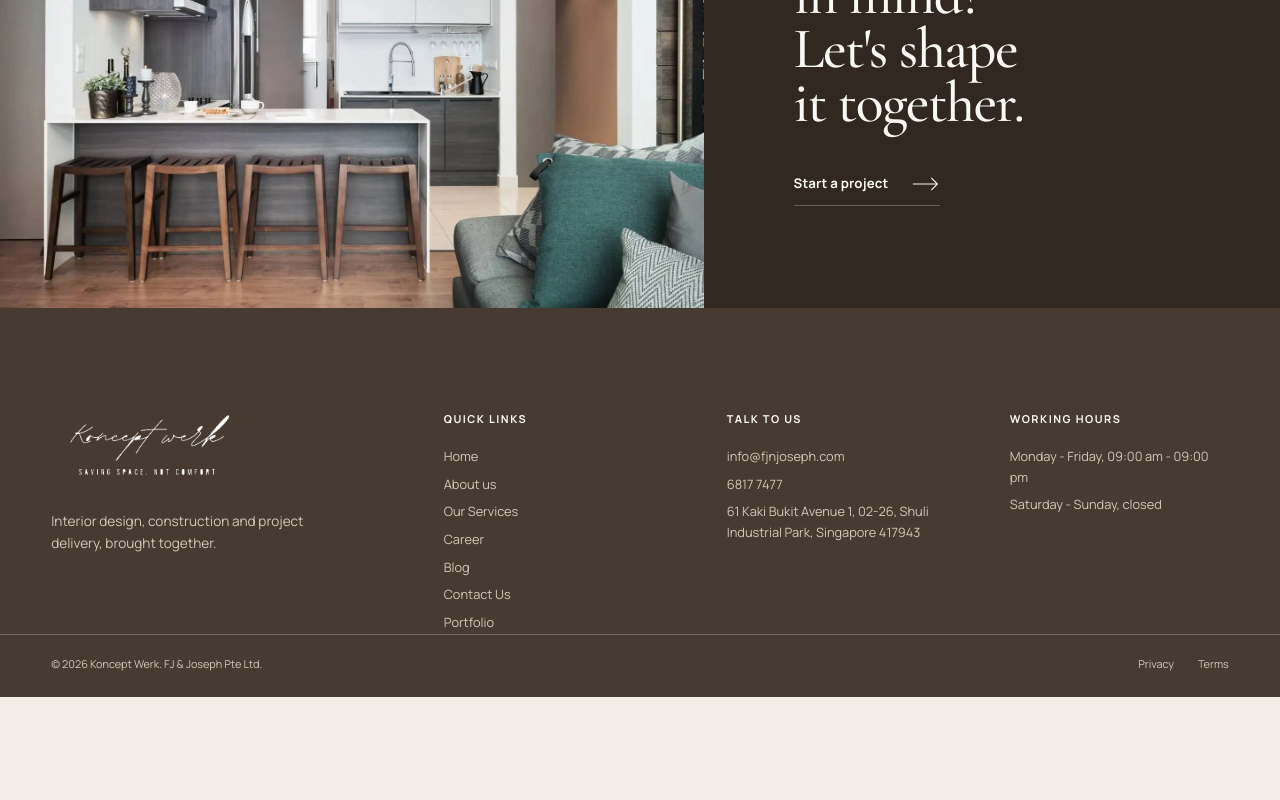
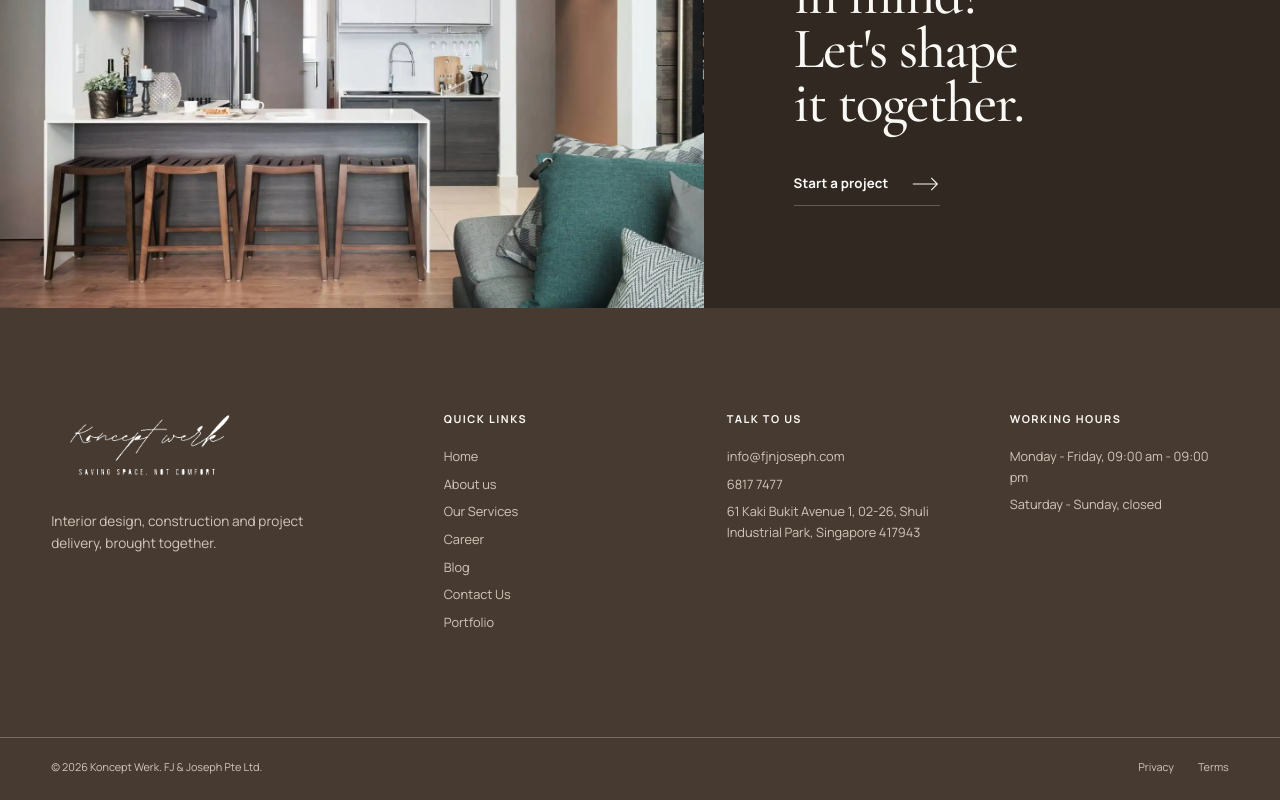
Before and after one commit to Swooshz-com/konceptwerk, a Next.js app: page / in a window 1280 px wide. Shown: the part 6165-6965 px from the top of the page. Before the commit the page ends 6862 px from the top, so only its background shows below. Built offline with nearby package versions, Linux system fonts and the light colour scheme.

Commit message:
fix: center footer content vertically

```diff
--- a/app/design-system.css
+++ b/app/design-system.css
@@ -404,6 +404,7 @@ h2 {
   display: grid;
   grid-template-columns: 1.5fr repeat(3, 1fr);
   gap: clamp(2rem, 5vw, 5rem);
+  padding-bottom: var(--section-space);
 }
 
 .site-footer__brand {
```
